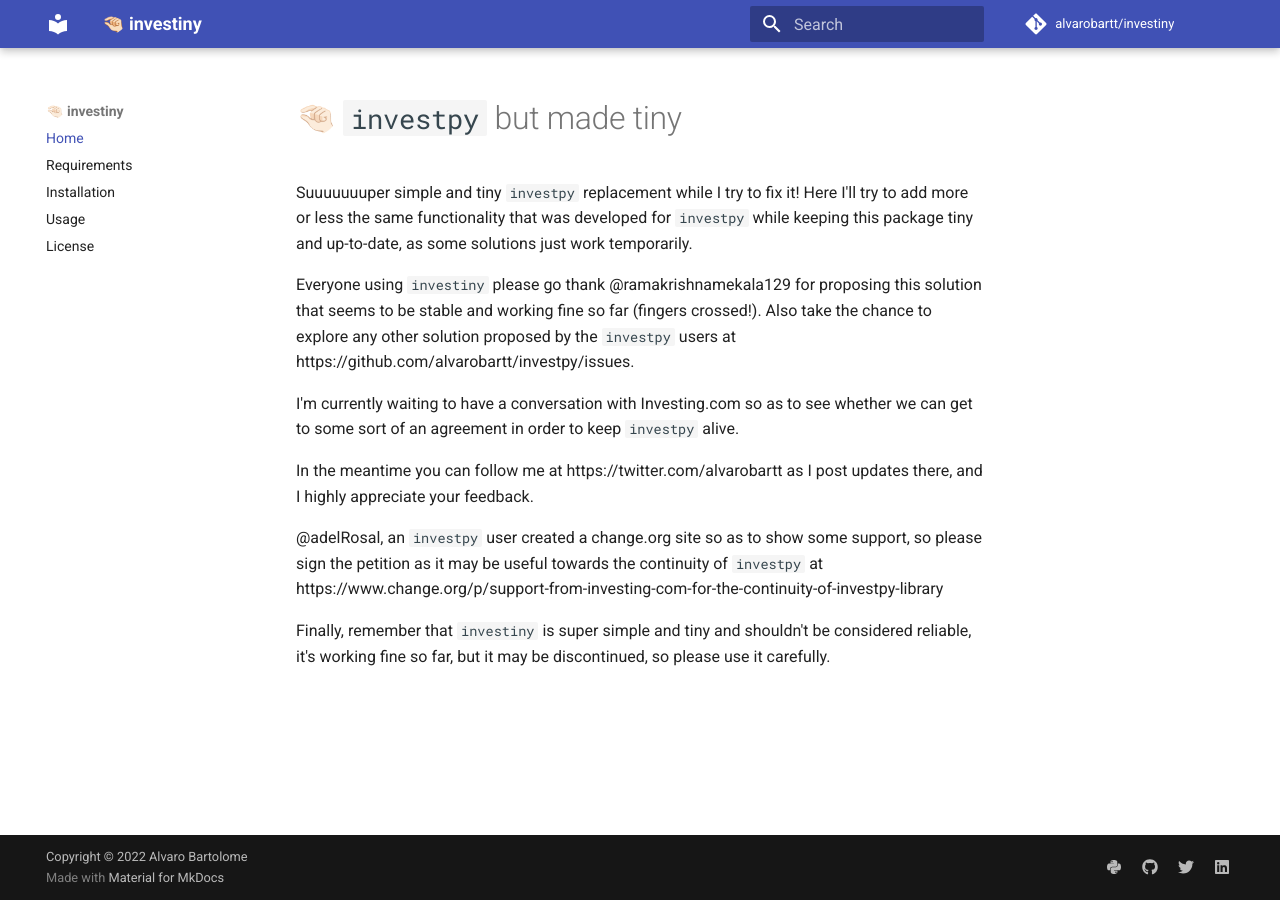
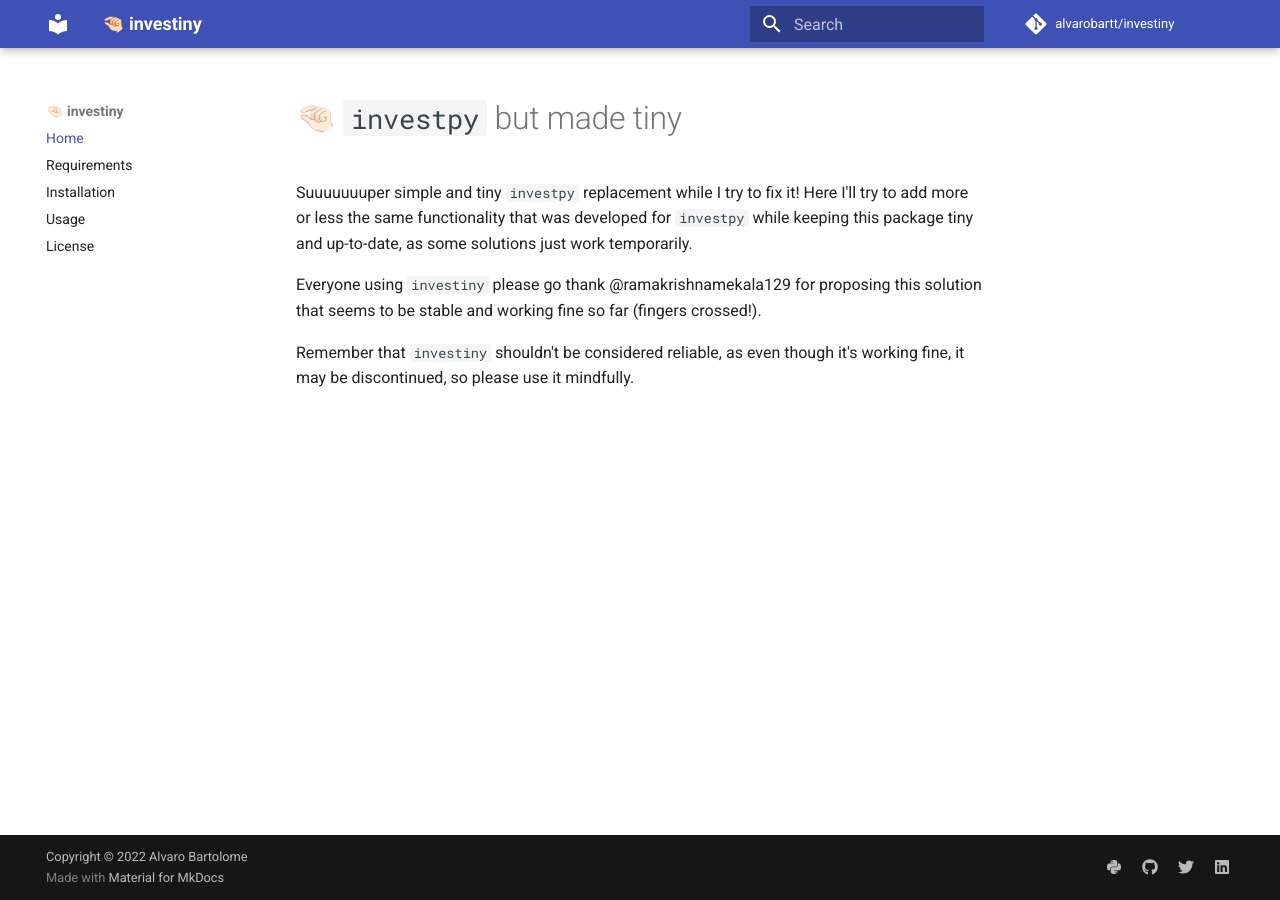
Before and after one commit to alvarobartt/investiny, an MkDocs documentation site: the page built from docs/index.md, in a window 1280 px wide. Built offline with MkDocs 1.6.1 and Material for MkDocs 9.7.7, drawn with Linux system fonts in a browser that asks for light colours; comment, search, counter and statistics services are not loaded.

Commit message:
📝 Update `README.md` and `index.md`

```diff
--- a/docs/index.md
+++ b/docs/index.md
@@ -5,17 +5,7 @@
 package tiny and up-to-date, as some solutions just work temporarily.
 
 Everyone using `investiny` please go thank @ramakrishnamekala129 for proposing this solution
-that seems to be stable and working fine so far (fingers crossed!). Also take the chance to explore
-any other solution proposed by the `investpy` users at https://github.com/alvarobartt/investpy/issues.
+that seems to be stable and working fine so far (fingers crossed!).
 
-I'm currently waiting to have a conversation with Investing.com so as to see whether we can get
-to some sort of an agreement in order to keep `investpy` alive.
-
-In the meantime you can follow me at https://twitter.com/alvarobartt as I post updates there, and
-I highly appreciate your feedback.
-
-@adelRosal, an `investpy` user created a change.org site so as to show some support, so please sign
-the petition as it may be useful towards the continuity of `investpy` at https://www.change.org/p/support-from-investing-com-for-the-continuity-of-investpy-library
-
-Finally, remember that `investiny` is super simple and tiny and shouldn't be considered reliable, it's
-working fine so far, but it may be discontinued, so please use it carefully.
+Remember that `investiny` shouldn't be considered reliable, as even though it's working fine,
+it may be discontinued, so please use it mindfully.
```
Also changed, not shown: README.md (+24 -20 lines).
